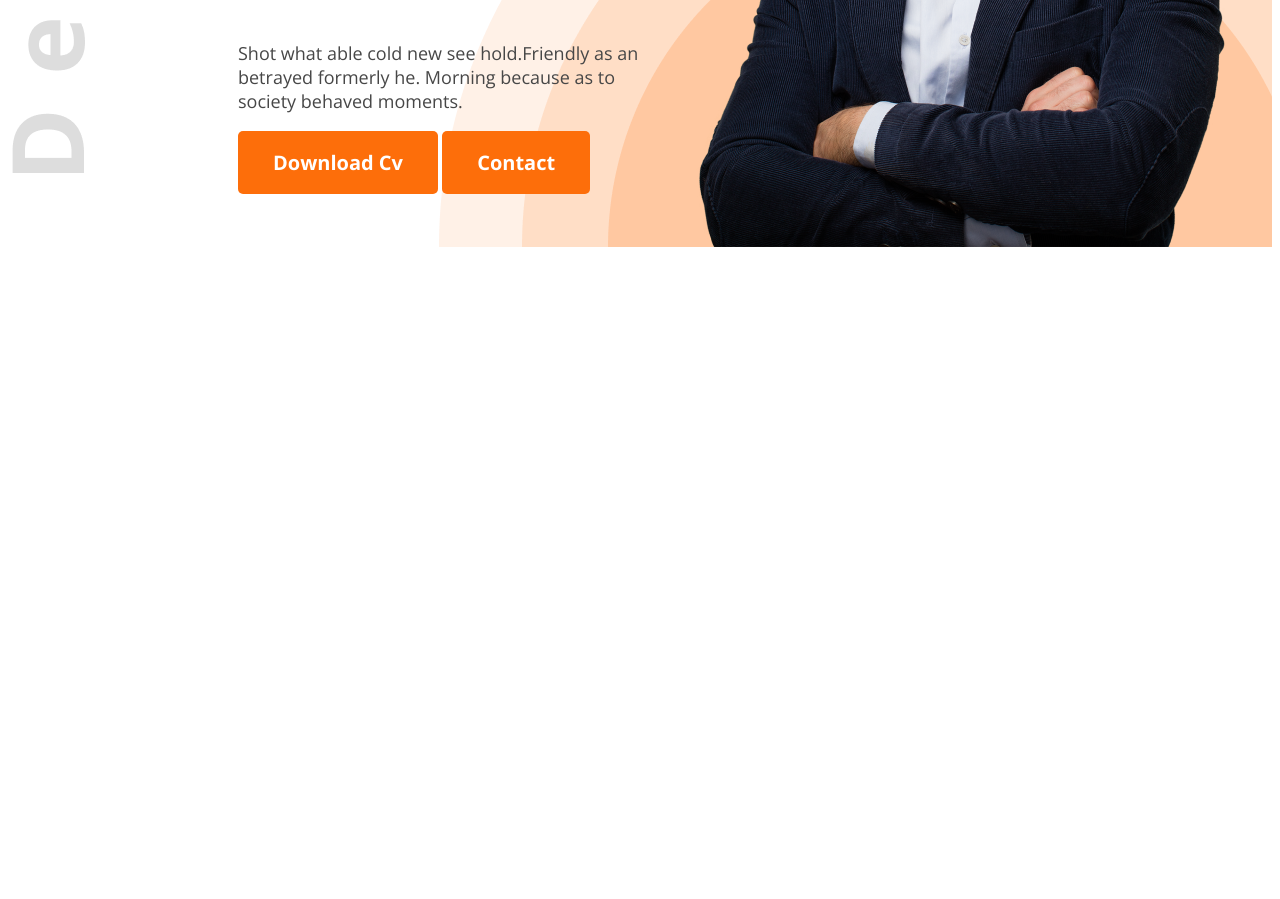
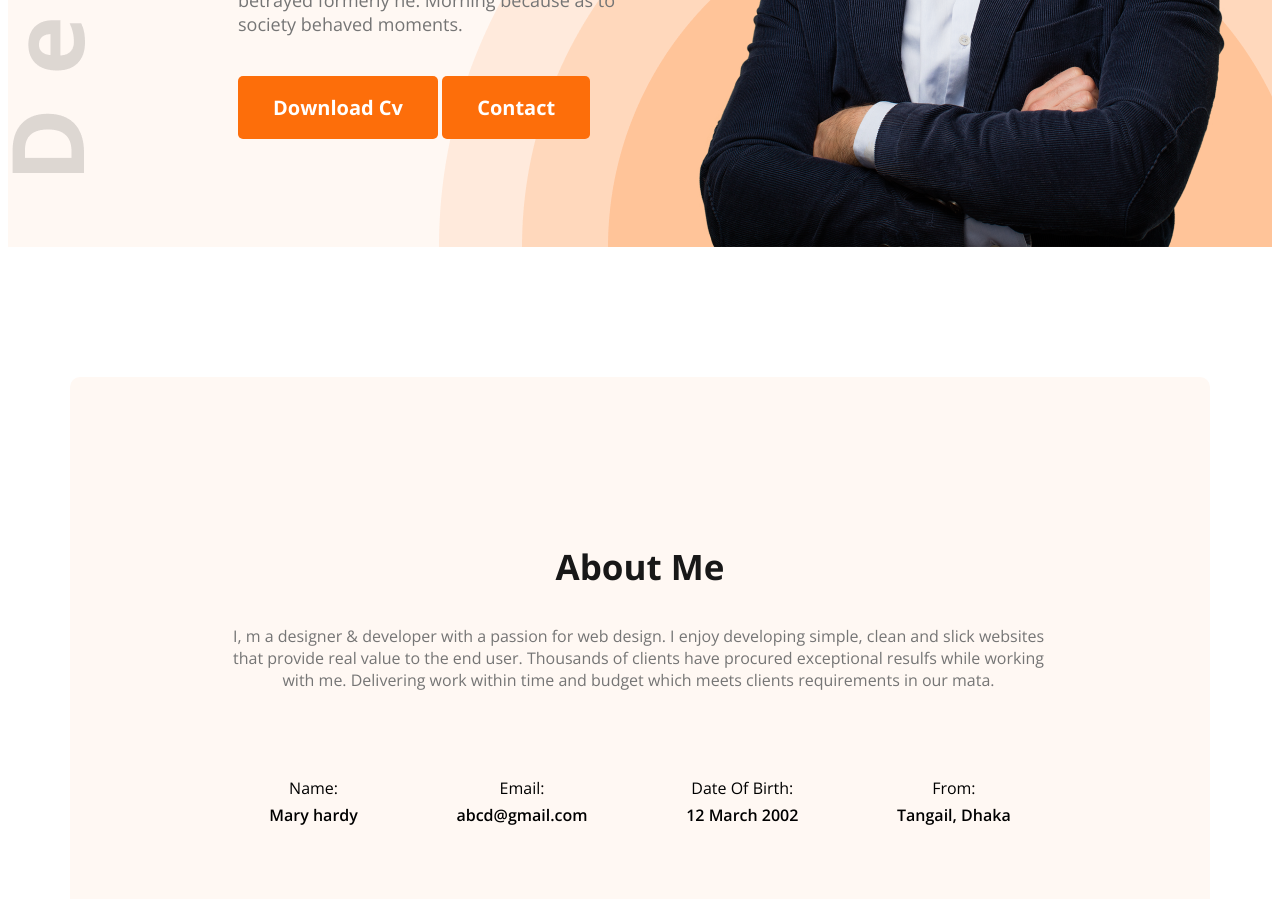
Before and after one commit to Deepu5063/module6-portfolio, a plain HTML site: page index.html in a window 1280 px wide. Shown: the part 628-1527 px from the top of the page. Before the commit the page ends 883 px from the top, so only its background shows below. Drawn offline with nearby package versions, Linux system fonts and the light colour scheme.

Commit message:
about done

```diff
--- a/index.html
+++ b/index.html
@@ -7,7 +7,7 @@
     <link rel="stylesheet" href="style/style.css">
 </head>
 <body>
-    <header class="header">
+    <header class="header background-color">
        <!-- Nav bar start -->
         <nav>
             <h3 class="nav-title">Ma<span class="style">r</span>y</h3>
@@ -21,7 +21,7 @@
             <div class="content">
                 <h4 class="text-b dark-2">Hi, I  am</h4>
                 <h1 class="banner-title">Mary Hardy</h1>
-                <p class="banner-text dark-2">Shot what able cold new see hold.Friendly as an betrayed formerly he. Morning because as to society behaved moments.</p>
+                <p class="banner-text">Shot what able cold new see hold.Friendly as an betrayed formerly he. Morning because as to society behaved moments.</p>
                 <a href=""><button class="primary-btn">Download Cv</button></a>
                 <a href=""><button class="primary-btn">Contact</button></a>
             </div>
@@ -29,7 +29,32 @@
         </div>
     </header>
     <main>
+        <section class="about background-color">
+           <h3 class="about-title">About Me</h3>
+           <p class="description">I, m a designer & developer with a passion for web design. I enjoy developing simple, clean and slick websites that provide real value to the end user. Thousands of clients have procured exceptional resulfs while working with me. Delivering work within time and budget which meets clients requirements in our mata.</p>
+           <div class="informations">
+              <!-- .information*4>p.title+p.i-descripton -->
+              <div class="information">
+                <p class="title">Name:</p>
+                <p class="i-descripton">Mary hardy</p>
+              </div>
+              <div class="information">
+                <p class="title">Email:</p>
+                <p class="i-descripton">abcd@gmail.com</p>
+              </div>
+              <div class="information">
+                <p class="title">Date Of Birth:</p>
+                <p class="i-descripton">12 March 2002</p>
+              </div>
+              <div class="information">
+                <p class="title">From:</p>
+                <p class="i-descripton">Tangail, Dhaka</p>
+              </div>
+           </div>
+        </section>
+        <section>
 
+        </section>
     </main>
 
 </body>
--- a/style/style.css
+++ b/style/style.css
@@ -2,6 +2,9 @@
 /* nav style */
 *{
     font-family: "Open Sans", serif;
+}
+.background-color{
+    background-color: rgb(255, 248, 243);
 }
 nav{
     display: flex;
@@ -67,18 +70,23 @@ nav li a{
 .text-b{
     font-size: 45px;
     font-weight: 600;
+    margin-bottom: 0px;
 }
 .banner-title{
   color: rgb(24, 24, 24);
   /* font-family: Open Sans; */
   font-size: 85px;
   font-weight: 700;
+  margin-top: 20px;
+  margin-bottom: 20px;
 }
 .banner-text{
 /* color: rgb(117, 117, 117); */
 /* font-family: Open Sans; */
 font-size: 18px;
 font-weight: 400;
+margin-bottom: 40px;
+color: rgb(117, 117, 117);
 }
 .banner-img{
 width: 584px;
@@ -90,4 +98,38 @@ margin-right: 38px;
     background-repeat: no-repeat;
     margin-top: 38px;
     background-position: top left ,bottom right ;
+    /* background-position: 20px; */
 }
+/* Main style */
+main{
+    max-width: 1140px;
+    margin: 0 auto;
+}
+/* about section start */
+.about{
+    border-radius: 10px;
+    margin: 130px 0 130px 0;
+    padding: 131px 150px;
+    text-align: center;
+}
+.about-title{
+    font-size: 35px;
+    font-weight: 700;
+    color: rgb(24, 24, 24);
+}
+.description{
+    width: 837px;
+    height: 120px;
+    color: rgb(117, 117, 117);
+}
+.informations{
+    display: flex;
+    justify-content: space-around;
+}
+.information .title{
+    margin-bottom: 5px;
+}
+.i-descripton{
+    font-weight: 600;
+    margin-top: 0px;
+}
```
